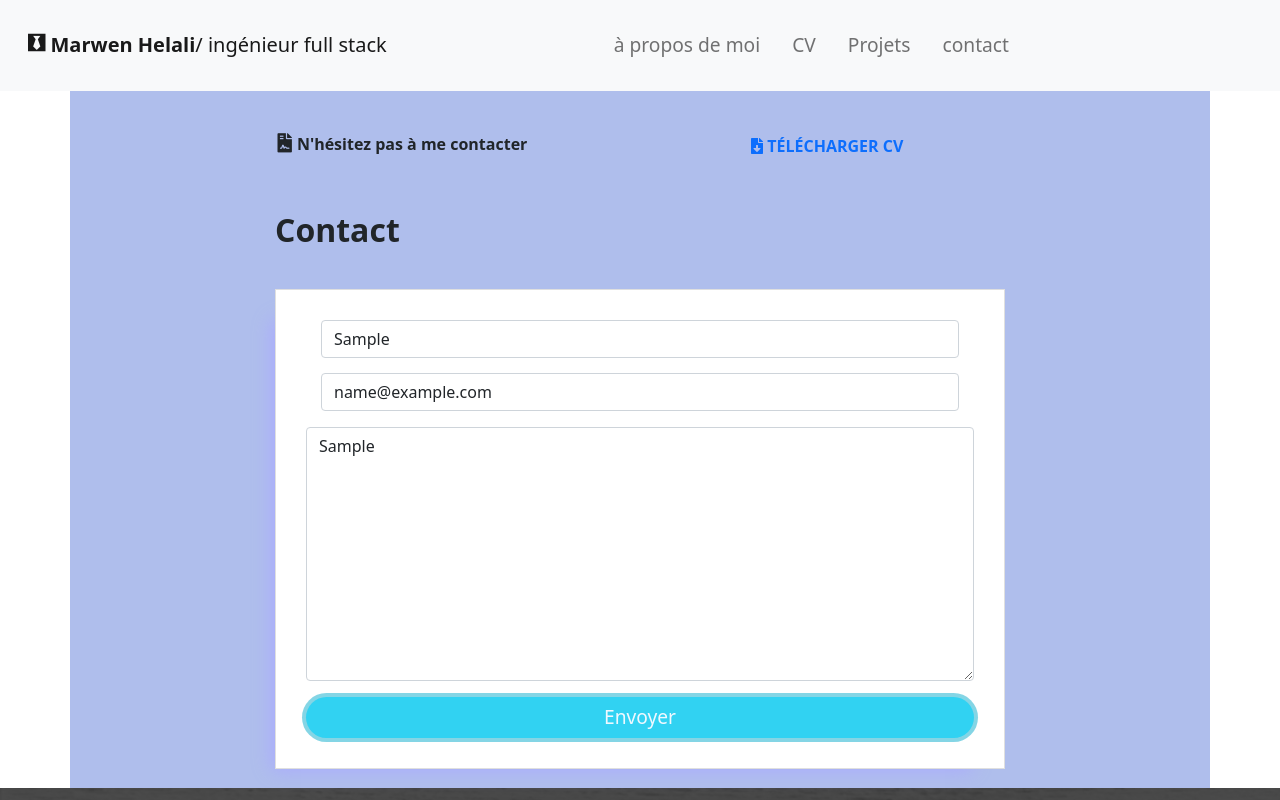
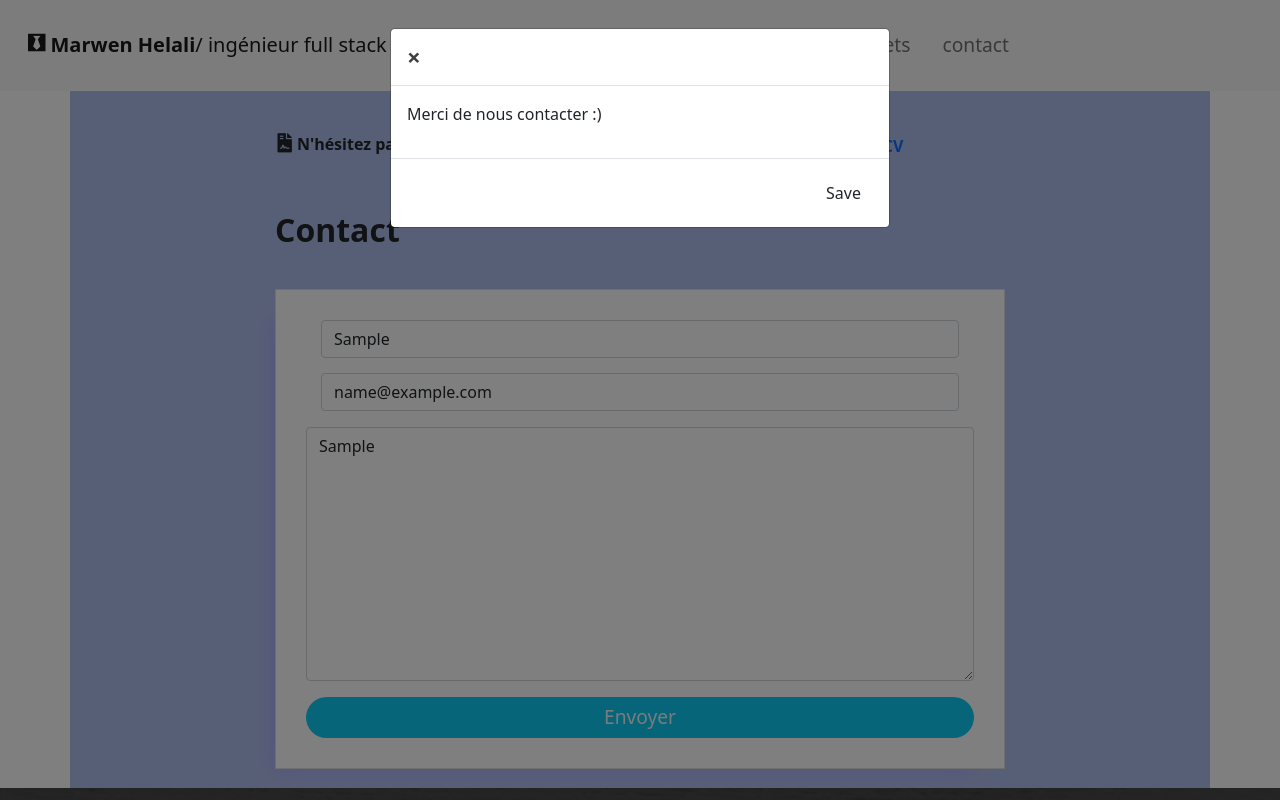
Before and after one commit to Marwen8helali/cv-marwen, an Angular app: page /contact in a window 1280 px wide. Both pictures are taken after typing "Sample", "name@example.com", "Sample" into the empty fields and a click on the button "Envoyer". Shown: the top 800 px of the page. Built offline with nearby package versions, Linux system fonts and the light colour scheme.

Commit message:
fix contact with response

```diff
--- a/src/app/app.module.ts
+++ b/src/app/app.module.ts
@@ -16,6 +16,7 @@ import { NotFoundComponent } from './components/not-found/not-found.component';
 import { FooterComponent } from './components/footer/footer.component';
 import { ModalComponent } from './components/modal/modal.component';
 
+
 @NgModule({
   declarations: [
     AppComponent,
@@ -25,7 +26,8 @@ import { ModalComponent } from './components/modal/modal.component';
     ContactComponent,
     NotFoundComponent,
     FooterComponent,
-    ModalComponent
+    ModalComponent,
+
 
   ],
   imports: [
--- a/src/app/components/contact/contact.component.html
+++ b/src/app/components/contact/contact.component.html
@@ -1,5 +1,23 @@
 <div class="container" >
+ <!--popUp-->
+ <ng-template #content let-c="close" let-d="dismiss">
+    <div class="modal-header">
 
+      <button type="button" class="close" aria-label="Close" (click)="d('Cross click')">
+        <span aria-hidden="true">&times;</span>
+      </button>
+    </div>
+    <div class="modal-body">
+      <p>Merci de nous contacter :)</p>
+
+    </div>
+    <div class="modal-footer">
+      <button type="button" class="btn btn-outline-dark" (click)="c('Save click')">Save</button>
+    </div>
+  </ng-template>
+
+ <!--<button class="PopUp" (click)="open(content)">Lire la suite</button>-->
+ <!--popUp-->
 
     <div class="contenu">
         <div class="card " style="max-width: 735px;background-color: transparent;border: none;box-shadow: none;">
@@ -19,7 +37,8 @@
         <div class="card mb-3" style="max-width: 730px;padding: 30px;border-radius: inherit;text-align: left;">
             <div class="row g-0">
                 <form target="_blank" action="https://formsubmit.co/marwen.helali@gmail.com" method="POST">
-                  <div class="form-group">
+                    <input type="hidden" name="_next" value="https://http://cv-marwen.herokuapp.com/contact">
+                    <div class="form-group">
                     <div class="form-row">
                       <div class="col">
                         <input type="text" name="name" class="form-control" placeholder="Full Name" required>
@@ -32,7 +51,7 @@
                   <div class="form-group">
                     <textarea placeholder="Your Message" class="form-control" name="message" rows="10" required></textarea>
                   </div>
-                  <button style="    color: aliceblue;font-size: larger;" type="submit" class="btn btn-md btn-info btn-block">Envoyer</button>
+                  <button style="    color: aliceblue;font-size: larger;" type="submit" class="btn btn-md btn-info btn-block" (click)="open(content)">Envoyer</button>
                 </form>
 
 
--- a/src/app/components/contact/contact.component.ts
+++ b/src/app/components/contact/contact.component.ts
@@ -1,4 +1,5 @@
 import { Component, OnInit } from '@angular/core';
+import { NgbModalConfig, NgbModal } from '@ng-bootstrap/ng-bootstrap';
 
 @Component({
   selector: 'app-contact',
@@ -7,7 +8,13 @@ import { Component, OnInit } from '@angular/core';
 })
 export class ContactComponent implements OnInit {
 
-  constructor() { }
+  constructor(config: NgbModalConfig, private modalService: NgbModal) {
+    config.backdrop = 'static';
+    config.keyboard = false;
+   }
+  open(content:any) {
+    this.modalService.open(content);
+  }
 
   ngOnInit(): void {
   }
```
